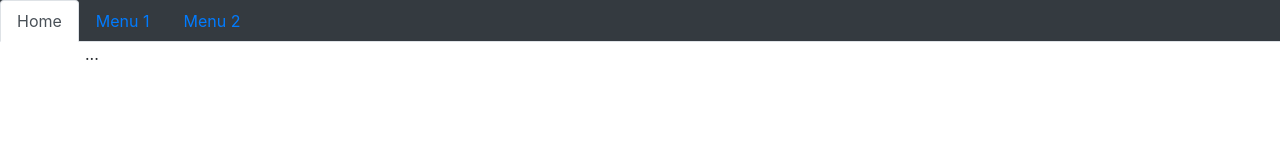
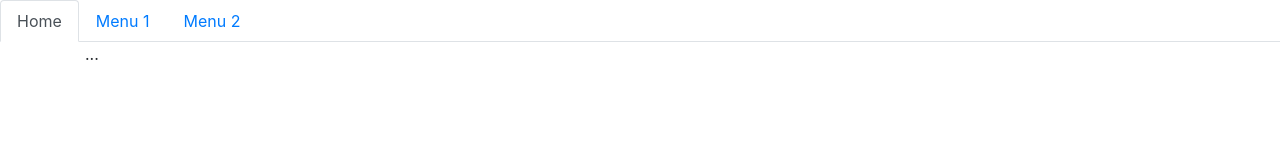
Before and after one commit to AbdanHusnan/abdanhusnan.github.io, a plain HTML site: page index.html in a window 1280 px wide. Drawn offline with nearby package versions, Linux system fonts and the light colour scheme.

Commit message:
navtabnew

```diff
--- a/index.html
+++ b/index.html
@@ -11,7 +11,7 @@
 </head>
 <body>
   <!-- Nav tabs -->
-<ul class="nav nav-tabs bg-dark">
+<ul class="nav nav-tabs">
   <li class="nav-item">
     <a class="nav-link active" data-toggle="tab" href="#home">Home</a>
   </li>
```
